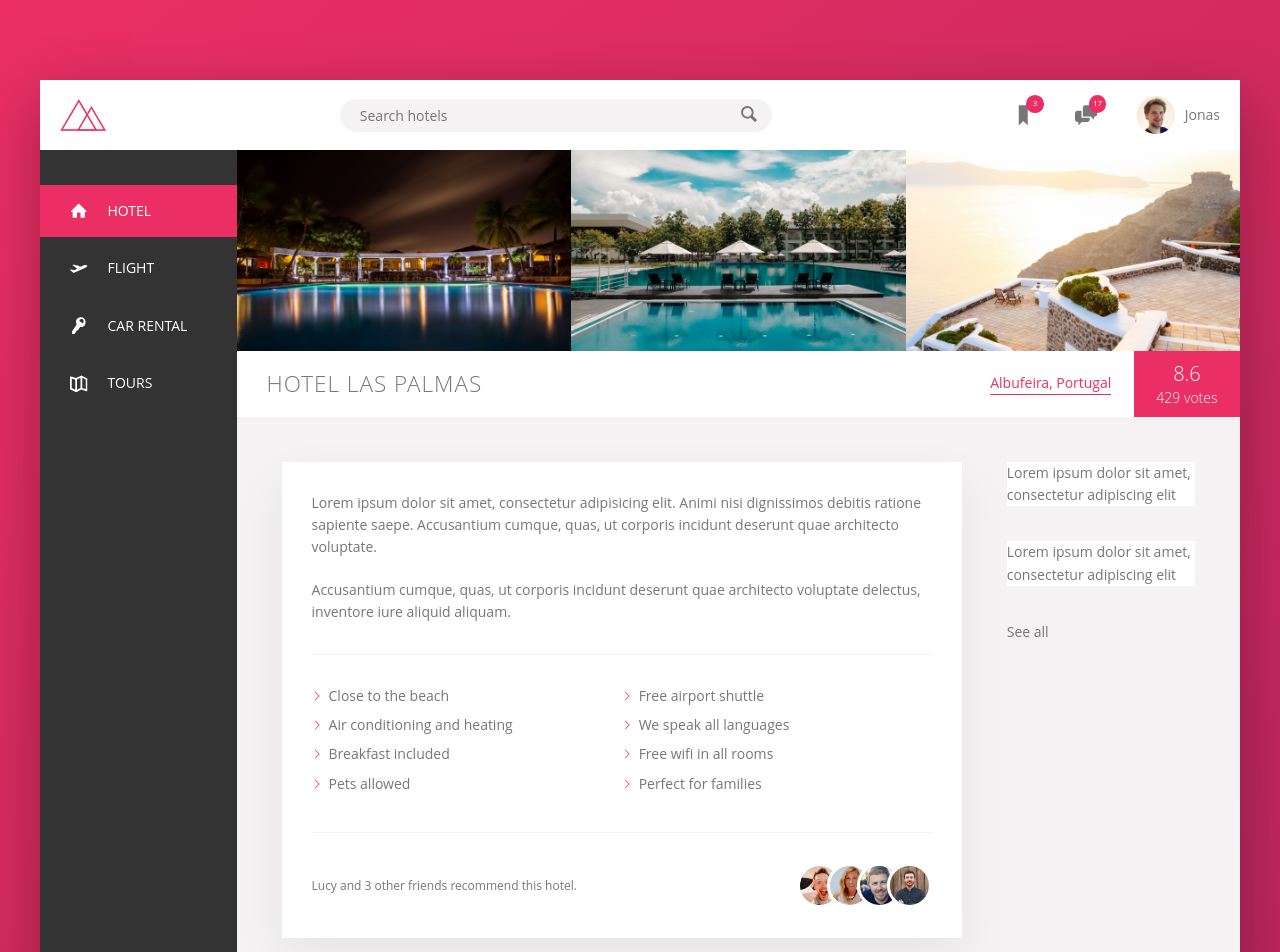
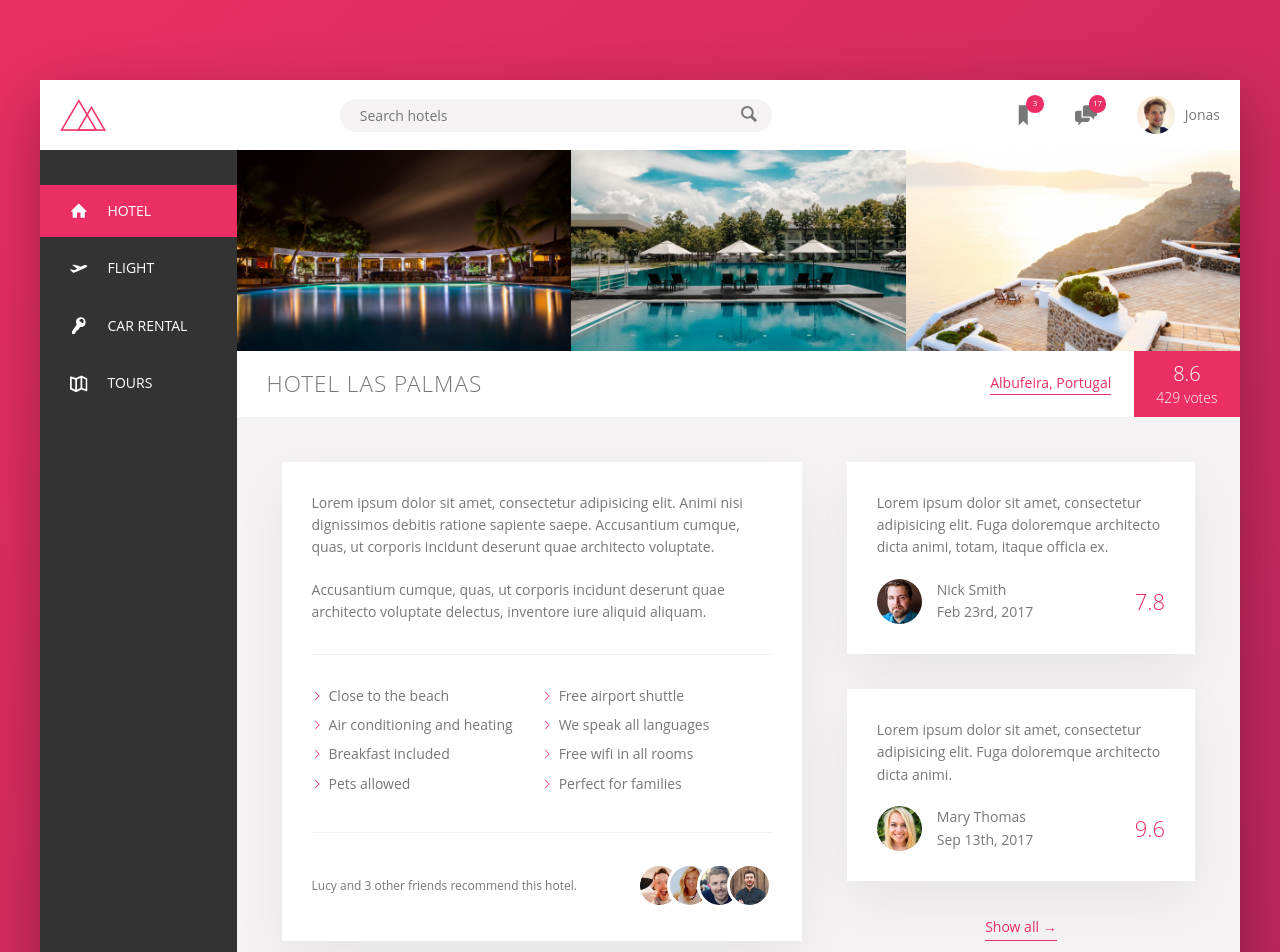
Before and after one commit to mslawins/trillo, an Angular app: page / in a window 1280 px wide. Shown: the top 952 px of the page. Built offline with nearby package versions, Linux system fonts and the light colour scheme.

Commit message:
Implement reviews component

```diff
--- a/src/app/reviews/reviews.component.html
+++ b/src/app/reviews/reviews.component.html
@@ -1,9 +1,33 @@
 <div class="user-reviews">
   <div class="review">
-    Lorem ipsum dolor sit amet, consectetur adipiscing elit
+    <p>Lorem ipsum dolor sit amet, consectetur adipisicing elit. Fuga doloremque architecto dicta animi, totam, itaque officia ex.</p>
+    <div class="profile">
+      <div class="person">
+        <img src="assets/user-5.jpg" alt="user picture">
+        <div class="details">
+          <div class="name">Nick Smith</div>
+          <div class="date">Feb 23rd, 2017</div>
+        </div>
+      </div>
+      <div class="rating">7.8</div>
+    </div>
   </div>
+
   <div class="review">
-    Lorem ipsum dolor sit amet, consectetur adipiscing elit
+    <p>Lorem ipsum dolor sit amet, consectetur adipisicing elit. Fuga doloremque architecto dicta animi.</p>
+    <div class="profile">
+      <div class="person">
+        <img src="assets/user-6.jpg" alt="user picture">
+        <div class="details">
+          <div class="name">Mary Thomas</div>
+          <div class="date">Sep 13th, 2017</div>
+        </div>
+      </div>
+      <div class="rating">9.6</div>
+    </div>
   </div>
-  <span>See all</span>
+
+  <div class="more">
+    <a href="#">Show all <span>&rarr;</span></a>
+  </div>
 </div>
--- a/src/app/reviews/reviews.component.scss
+++ b/src/app/reviews/reviews.component.scss
@@ -1,11 +1,65 @@
 .user-reviews {
   flex: 0 1 40%;
 
-  :not(:last-child) {
-    margin-bottom: 3.5rem;
+  display: flex;
+  flex-flow: column;
+  align-items: center;
+
+  .more {
+    color: var(--color-primary);
+    padding-bottom: 2px;
+    border-bottom: 1px solid currentColor;
+
+    &:hover {
+      color: var(--color-gray-dark-1);
+
+      span {
+        margin-left: .7rem;
+      }
+    }
+
+    a {
+      text-decoration: none;
+      color: inherit;
+
+      span {
+        transition: margin-left .2s;
+      }
+    }
+  }
+}
+
+.review {
+  padding: 3rem;
+  background-color: white;
+  box-shadow: var(--shadow);
+  margin-bottom: 3.5rem;
+
+  p {
+    margin-bottom: 2rem;
   }
 
-  .review {
-    background-color: white;
+  .profile {
+    display: flex;
+    align-items: center;
+    justify-content: space-between;
+
+    .person {
+      display: flex;
+      align-items: center;
+
+      img {
+        width: 4.5rem;
+        height: 4.5rem;
+        border-radius: 50%;
+        margin-right: 1.5rem;
+      }
+    }
+
+    .rating {
+      font-size: 2.2rem;
+      color: var(--color-primary);
+      font-weight: lighter;
+    }
   }
 }
```
